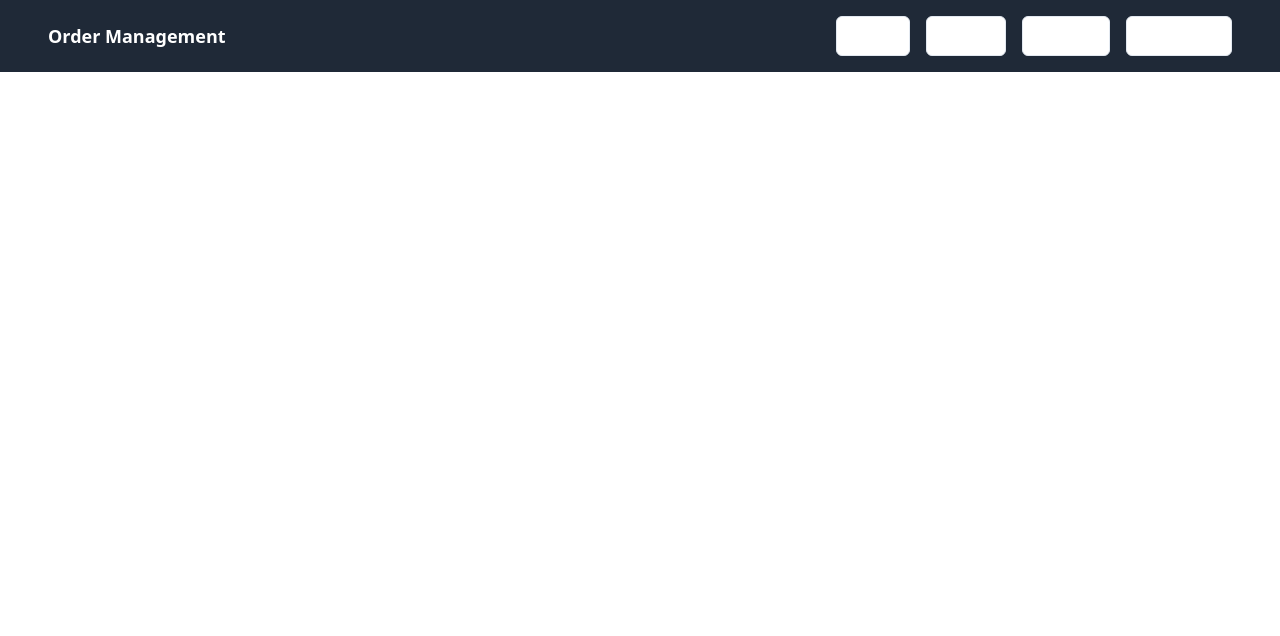
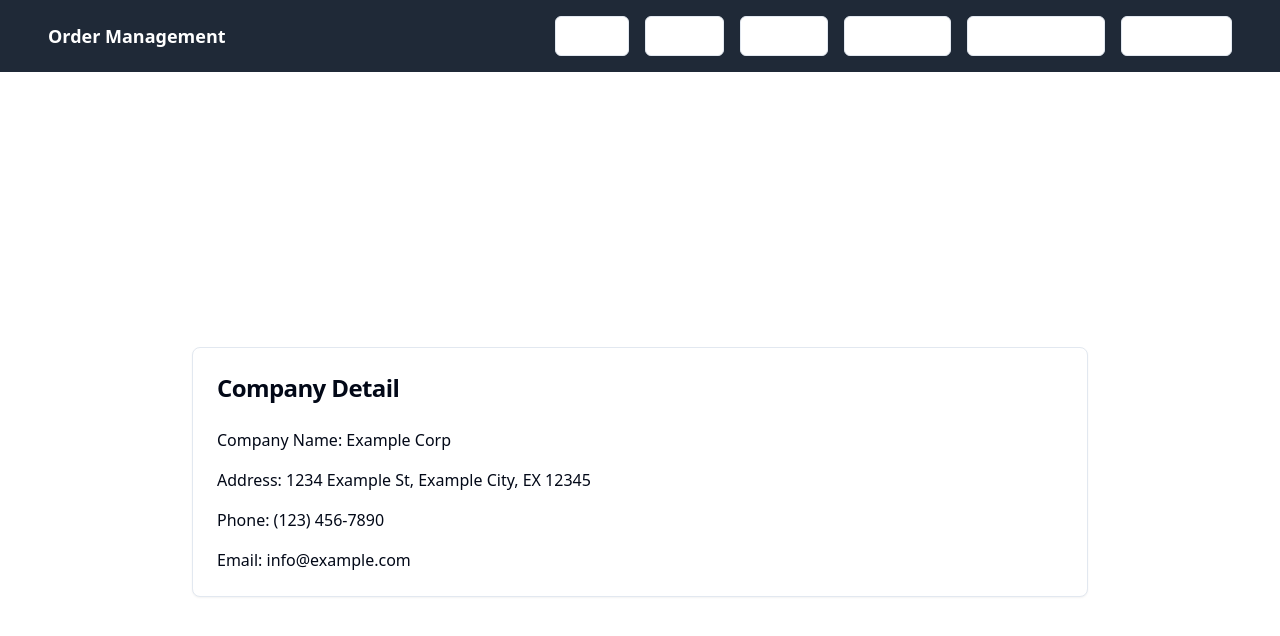
Before and after one commit to GPT-Engineer-App/order-management-ui, a React (Vite) app: page /company-detail in a window 1280 px wide. Shown: the top 636 px of the page. Built offline with nearby package versions, Linux system fonts and the light colour scheme.

Commit message:
Added company detail page and user profile page to the order management app UI. Updated navigation bar to include links to the new pages.

```diff
--- a/src/App.jsx
+++ b/src/App.jsx
@@ -4,6 +4,8 @@ import Invoices from './pages/Invoices.jsx';
 import Dashboard from './pages/Dashboard.jsx';
 import Navbar from './components/Navbar';
 import Orders from './pages/Orders.jsx';
+import CompanyDetail from './pages/CompanyDetail.jsx';
+import UserProfile from './pages/UserProfile.jsx';
 
 function App() {
   return (
@@ -14,6 +16,8 @@ function App() {
         <Route path="/invoices" element={<Invoices />} />
         <Route path="/dashboard" element={<Dashboard />} />
         <Route path="/orders" element={<Orders />} />
+        <Route path="/company-detail" element={<CompanyDetail />} />
+        <Route path="/user-profile" element={<UserProfile />} />
       </Routes>
     </Router>
   );
--- a/src/components/Navbar.jsx
+++ b/src/components/Navbar.jsx
@@ -20,6 +20,12 @@ const Navbar = () => {
           <Link to="/dashboard">
             <Button variant="outline" className="text-white">Dashboard</Button>
           </Link>
+          <Link to="/company-detail">
+            <Button variant="outline" className="text-white">Company Detail</Button>
+          </Link>
+          <Link to="/user-profile">
+            <Button variant="outline" className="text-white">User Profile</Button>
+          </Link>
         </div>
       </div>
     </nav>
--- /dev/null
+++ b/src/pages/CompanyDetail.jsx
@@ -0,0 +1,24 @@
+import React from 'react';
+import { Card, CardContent, CardHeader, CardTitle } from '@/components/ui/card';
+
+const CompanyDetail = () => {
+  return (
+    <div className="h-screen w-screen flex flex-col items-center justify-center space-y-8 p-8">
+      <Card className="w-full max-w-4xl">
+        <CardHeader>
+          <CardTitle className="text-2xl">Company Detail</CardTitle>
+        </CardHeader>
+        <CardContent>
+          <div className="flex flex-col space-y-4">
+            <p>Company Name: Example Corp</p>
+            <p>Address: 1234 Example St, Example City, EX 12345</p>
+            <p>Phone: (123) 456-7890</p>
+            <p>Email: info@example.com</p>
+          </div>
+        </CardContent>
+      </Card>
+    </div>
+  );
+};
+
+export default CompanyDetail;
--- /dev/null
+++ b/src/pages/UserProfile.jsx
@@ -0,0 +1,24 @@
+import React from 'react';
+import { Card, CardContent, CardHeader, CardTitle } from '@/components/ui/card';
+
+const UserProfile = () => {
+  return (
+    <div className="h-screen w-screen flex flex-col items-center justify-center space-y-8 p-8">
+      <Card className="w-full max-w-4xl">
+        <CardHeader>
+          <CardTitle className="text-2xl">User Profile</CardTitle>
+        </CardHeader>
+        <CardContent>
+          <div className="flex flex-col space-y-4">
+            <p>Username: johndoe</p>
+            <p>Email: johndoe@example.com</p>
+            <p>Phone: (123) 456-7890</p>
+            <p>Address: 5678 User St, User City, US 67890</p>
+          </div>
+        </CardContent>
+      </Card>
+    </div>
+  );
+};
+
+export default UserProfile;
```
